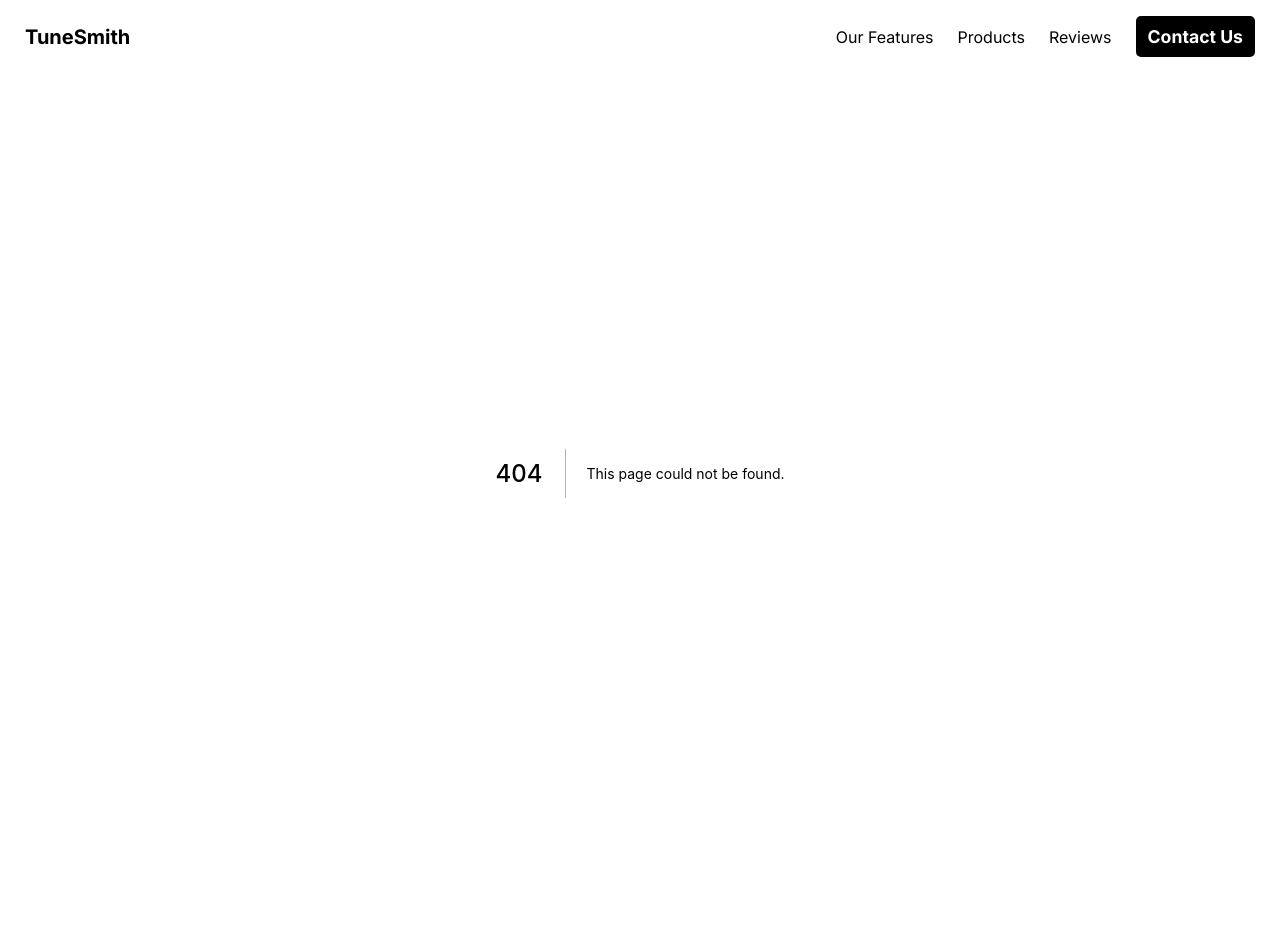
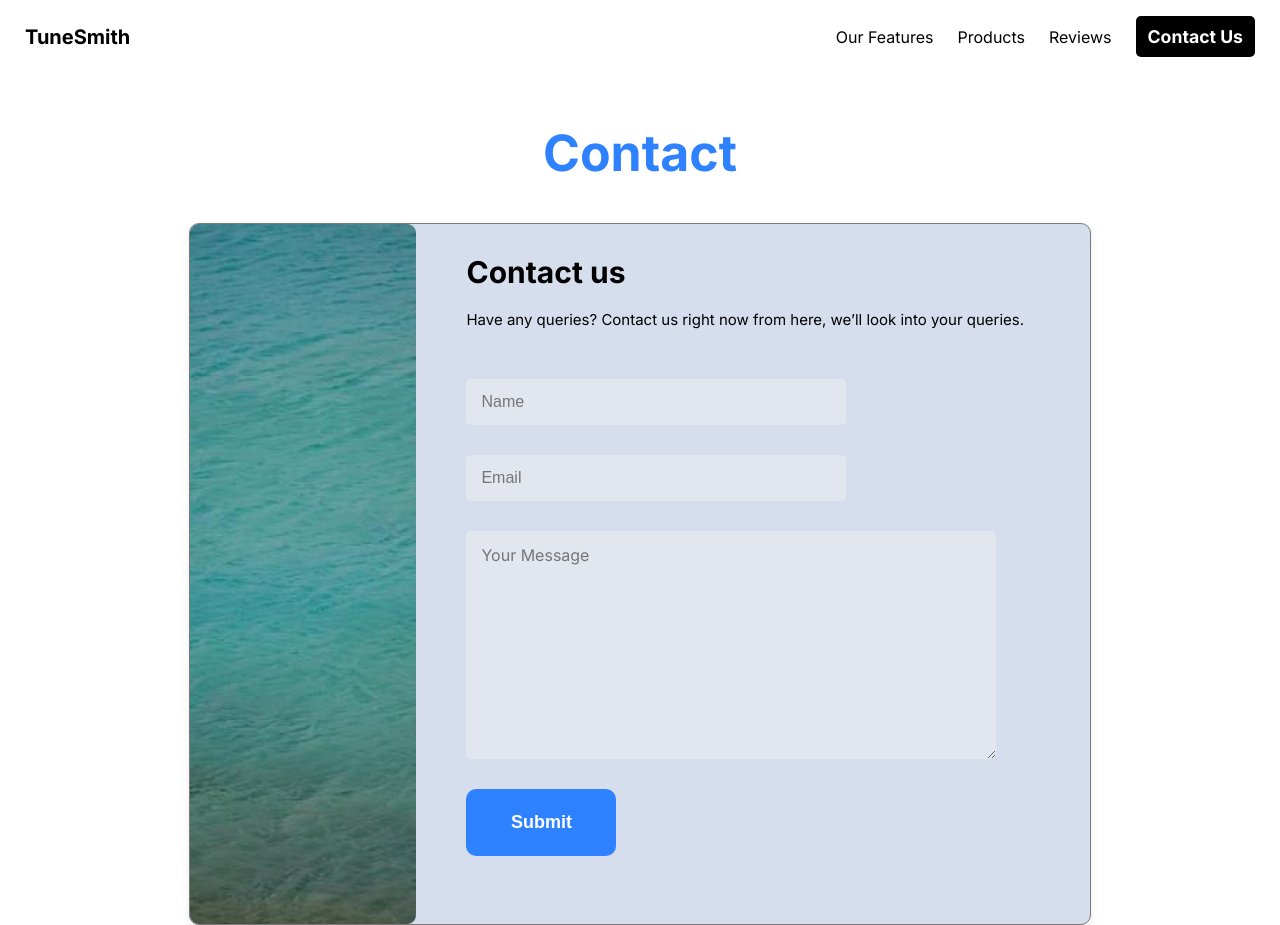
Before and after one commit to Tijil2111/w3btek-frontend, a Next.js app: page /contact in a window 1280 px wide. Before the commit this address had no page. Before the commit the page ends 873 px from the top, so only its background shows below. Built offline with nearby package versions, Linux system fonts and the light colour scheme.

Commit message:
Contact Page Done

```diff
--- /dev/null
+++ b/Components/ContactBox.jsx
@@ -0,0 +1,52 @@
+import React from "react";
+import styles from "../styles/Contact.module.css";
+
+export default function ContactBox() {
+  return (
+    <div>
+      <div className={styles.contactBox}>
+        <img src="/side.png"></img>
+        <div className={styles.contactSide}>
+          <div className={styles.title}>Contact us</div>
+          <div className={styles.sub}>
+            Have any queries? Contact us right now from here, we’ll look into
+            your queries.
+          </div>
+          <div>
+            <form
+              action="https://formsubmit.co/tijil2008@gmail.com"
+              method="POST"
+              className={styles.form}
+            >
+              <input
+                type="text"
+                className={styles.input}
+                placeholder="Name"
+                required
+                name="name"
+              />
+              <input
+                type="text"
+                className={styles.input}
+                placeholder="Email"
+                required
+                name="email"
+              />
+              <textarea
+                type="text"
+                className={styles.message}
+                placeholder="Your Message"
+                required
+                name="description"
+              />
+
+              <button className={styles.submitButton} type="submit">
+                Submit{" "}
+              </button>
+            </form>
+          </div>
+        </div>
+      </div>
+    </div>
+  );
+}
--- /dev/null
+++ b/Components/ContactMobile.jsx
@@ -0,0 +1,51 @@
+import React from "react";
+import styles from "../styles/Contact.module.css";
+
+export default function ContactMobile() {
+  return (
+    <>
+      <div className={styles.contactMobile}>
+        <div className={styles.contactSide}>
+          <div className={styles.title}>Contact us</div>
+          <div className={styles.sub}>
+            Have any queries? Contact us right now from here, we’ll look into
+            your queries.
+          </div>
+          <div>
+            <form
+              action="https://formsubmit.co/tijil2008@gmail.com"
+              method="POST"
+              className={styles.form}
+            >
+              <input
+                type="text"
+                className={styles.input}
+                placeholder="Name"
+                required
+                name="name"
+              />
+              <input
+                type="text"
+                className={styles.input}
+                placeholder="Email"
+                required
+                name="email"
+              />
+              <textarea
+                type="text"
+                className={styles.message}
+                placeholder="Your Message"
+                required
+                name="description"
+              />
+
+              <button className={styles.submitButton} type="submit">
+                Submit{" "}
+              </button>
+            </form>
+          </div>
+        </div>
+      </div>
+    </>
+  );
+}
--- /dev/null
+++ b/pages/contact.js
@@ -0,0 +1,16 @@
+import React from "react";
+import ContactBox from "../Components/ContactBox";
+import ContactMobile from "../Components/ContactMobile";
+import styles from "../styles/Contact.module.css";
+
+export default function contactPage() {
+  return (
+    <>
+      <div className={styles.contact}>
+        <div className={styles.heading}>Contact</div>
+        <ContactBox />
+        <ContactMobile />
+      </div>
+    </>
+  );
+}
--- /dev/null
+++ b/styles/Contact.module.css
@@ -0,0 +1,109 @@
+@import url("https://fonts.googleapis.com/css2?family=Inter:wght@400;500;600;700&display=swap");
+
+.contact {
+  height: 100vh;
+  display: flex;
+  flex-direction: column;
+  align-items: center;
+  position: relative;
+}
+
+.heading {
+  font-size: 50px;
+  color: #2f82ff;
+  text-align: center;
+  padding-top: 50px;
+  font-weight: bold;
+  padding-bottom: 40px;
+}
+.contactBox {
+  background-color: #d6dded;
+  border-radius: 10px;
+  width: 900px;
+  height: 700px;
+  border: 1px solid #7a7a7a;
+  box-shadow: 0px 4px 7px rgba(180, 180, 180, 0.25);
+  display: flex;
+}
+
+.title {
+  font-size: 30px;
+  font-weight: bold;
+  padding-left: 50px;
+  padding-top: 30px;
+}
+.sub {
+  font-size: 15px;
+  font-weight: 300;
+  padding-left: 50px;
+  padding-top: 20px;
+}
+.form {
+  padding: 50px;
+  display: flex;
+  flex-direction: column;
+  gap: 30px;
+}
+.input {
+  background: #e2e6ee;
+  border-radius: 5px;
+  border: none;
+  outline: none;
+  font-size: 16px;
+  padding: 14px 15px;
+  width: 350px;
+}
+.message {
+  background: #e2e6ee;
+  border-radius: 5px;
+  border: none;
+  outline: none;
+  font-size: 16px;
+  padding: 14px 15px;
+  width: 500px;
+  height: 200px;
+  font-family: "Inter", sans-serif;
+}
+
+.submitButton {
+  width: 150px;
+  height: 67px;
+  background: #2f82ff;
+  color: white;
+  font-size: 18px;
+  font-weight: bold;
+  border: none;
+  border-radius: 10px;
+  cursor: pointer;
+}
+.contactMobile {
+  display: none;
+}
+@media only screen and (max-width: 1000px) {
+  .contactBox {
+    display: none;
+  }
+  .contactMobile {
+    display: flex;
+    flex-direction: column;
+    align-items: center;
+    height: 80vh;
+    width: 100%;
+    background-color: #d6dded;
+    position: absolute; /* added */
+    bottom: 0; /* added */
+    left: 0;
+    border-radius: 10px;
+  }
+  .message {
+    background: #e2e6ee;
+    border-radius: 5px;
+    border: none;
+    outline: none;
+    font-size: 16px;
+    padding: 14px 15px;
+    width: 400px;
+    height: 200px;
+    font-family: "Inter", sans-serif;
+  }
+}
```
Also changed, not shown: public/side.png (added).
